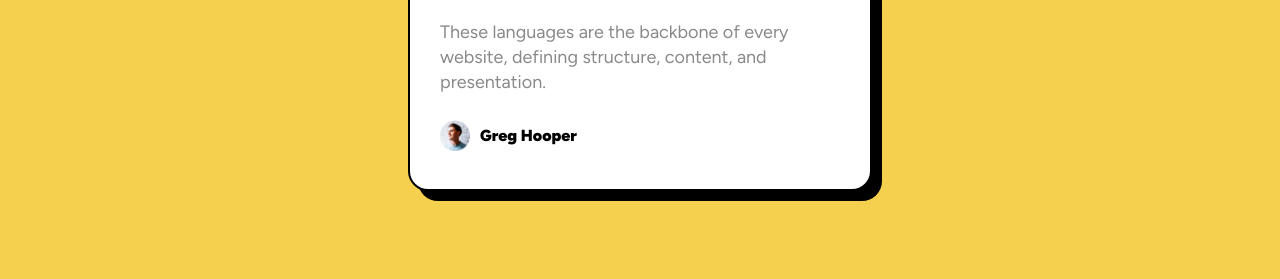
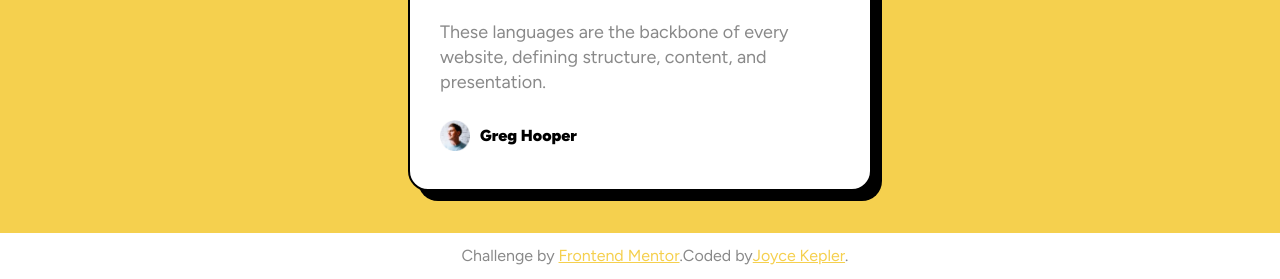
Before and after one commit to Gajoy-Academy/Blog-Preview-Card, a plain HTML site: page index.html in a window 1280 px wide. Shown: the part 521-800 px from the top of the page. Drawn offline with Linux system fonts and the light colour scheme.

Commit message:
index and style

```diff
--- a/index.html
+++ b/index.html
@@ -26,10 +26,7 @@
       </div>
     </div>
   </main>
+  <footer class="attribution">Challenge by <a href="https://www.frontendmentor.io?ref=challenge" target="_blank" style="color: #f5d04e;">Frontend Mentor</a>.Coded by<a href="https://github.com/joykepler" style="color: #f5d04e;">Joyce Kepler</a>.
+  </footer>
 </body>
 </html>
-
-  <!-- <footer class="attribution">
-    Challenge by <a href="https://www.frontendmentor.io?ref=challenge" target="_blank">Frontend Mentor</a>.
-    Coded by <a href="#">Joyce Kepler</a>.
-  </footer> -->
--- a/styles/style.css
+++ b/styles/style.css
@@ -16,7 +16,7 @@ body {
     border-radius: 20px;
     border: solid 2px;
     box-shadow: 10px 10px 0px 0px rgba(0, 0, 0, 2.0);
-    font-family: 'Figtree', sans-serif;;
+    font-family: 'Figtree', sans-serif;
 }
 
 .imagem {
@@ -67,7 +67,19 @@ p {
     font-weight: 900;
 }
 
-@media screen and (max-width: 767px) {
+footer {
+    bottom: 0;
+    position: fixed;
+    width: 100%;
+    text-align: center;
+    background-color: #FFFFFF;
+    padding: 15px;
+    font-family: 'Figtree', sans-serif;
+    color: #898989;
+}
+
+
+@media screen and (max-width: 579px) {
     .container {
         width: 295px;
         padding: 20px;
@@ -76,4 +88,8 @@ p {
     .img {
        width: 280px;
     }
+
+    .texto {
+        margin-top: 40px;
+    }
 }
```
